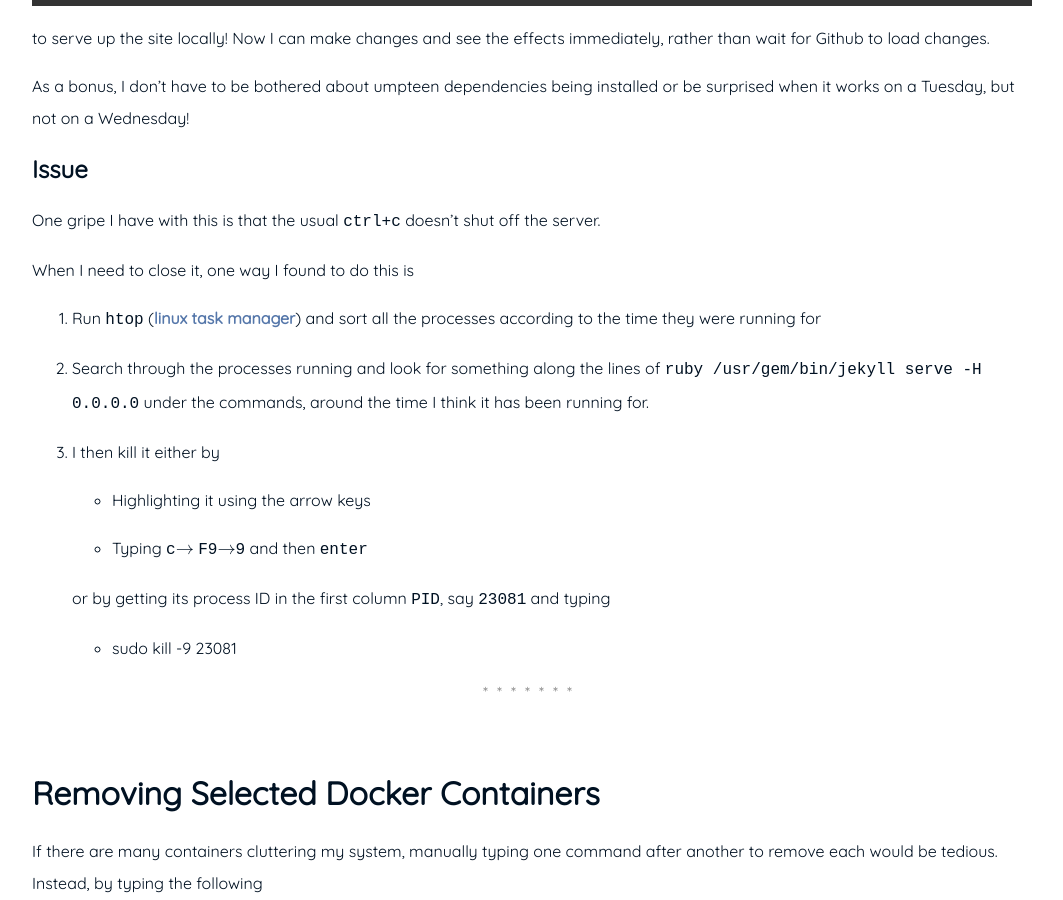
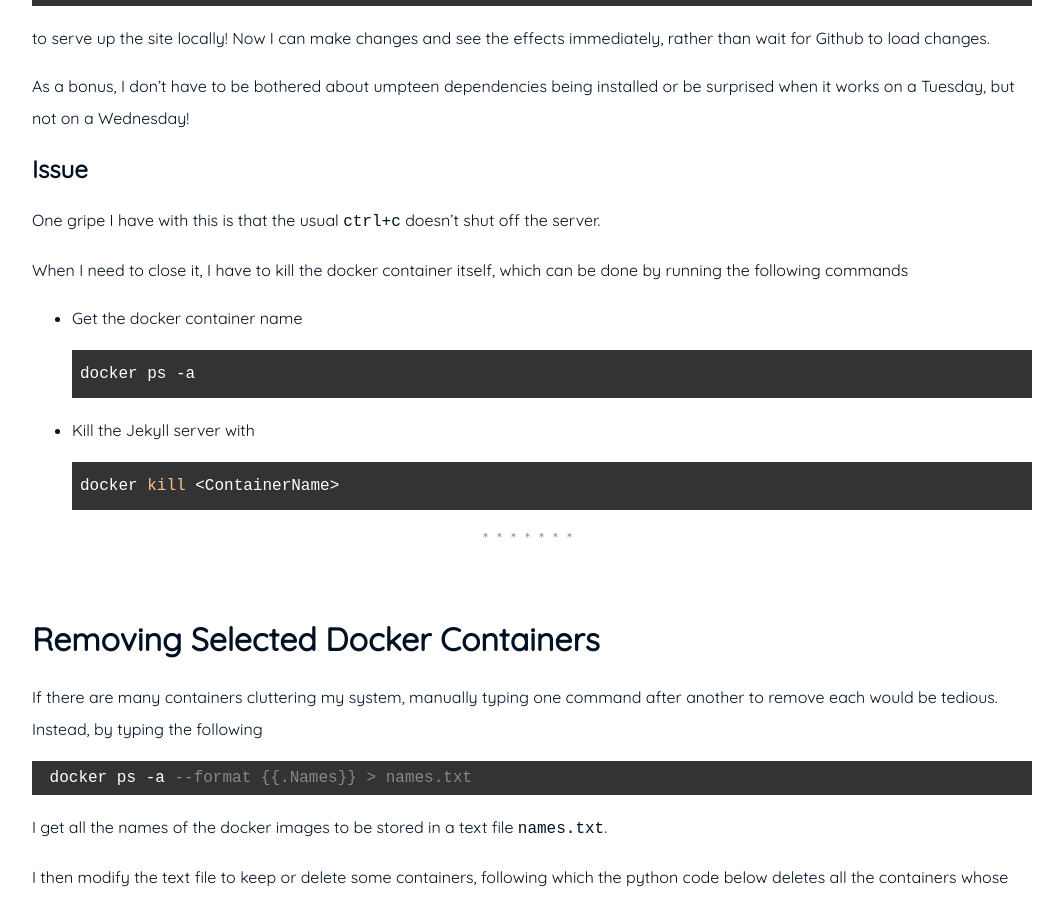
Before and after one commit to sawansinghmahara/sawansinghmahara.github.io, a Jekyll site: the page built from _posts/2021-06-02-Docker_uses.md, in a window 1280 px wide and 900 px high, scrolled down 763 px. Shown: the whole window, without its empty margins (108-1171 px from the left). Built offline with Jekyll 4.4.1, drawn with Linux system fonts in a browser that asks for light colours; formulas are drawn with MathJax 3.

Commit message:
Simple fix to Docker Jekyll Server Killing

````diff
--- a/_posts/2021-06-02-Docker_uses.md
+++ b/_posts/2021-06-02-Docker_uses.md
@@ -37,21 +37,21 @@ As a bonus, I don't have to be bothered about umpteen dependencies being install
 
 One gripe I have with this is that the usual `ctrl+c` doesn't shut off the server.
 
-When I need to close it, one way I found to do this is
+When I need to close it, I have to kill the docker container itself, which can be done by running the following commands
 
-1. Run `htop` ([linux task manager](https://htop.dev/)) and sort all the processes according to the time they were running for
+* Get the docker container name
 
-1. Search through the processes running and look for something along the lines of `ruby /usr/gem/bin/jekyll serve -H 0.0.0.0` under the commands, around the time I think it has been running for.
+  ```bash
+  docker ps -a
+  ```
 
-2. I then kill it either by
+* Kill the Jekyll server with
 
-   * Highlighting it using the arrow keys
+  ``` bash
+  docker kill <ContainerName>
+  ```
 
-   * Typing `c`$$\to$$ `F9`$$\to$$`9` and then `enter`
 
-   or by getting its process ID in the first column `PID`, say `23081` and typing
-
-   * sudo kill -9  23081
 
 <div class="about">
 <div class="about__devider">*******</div>
````
